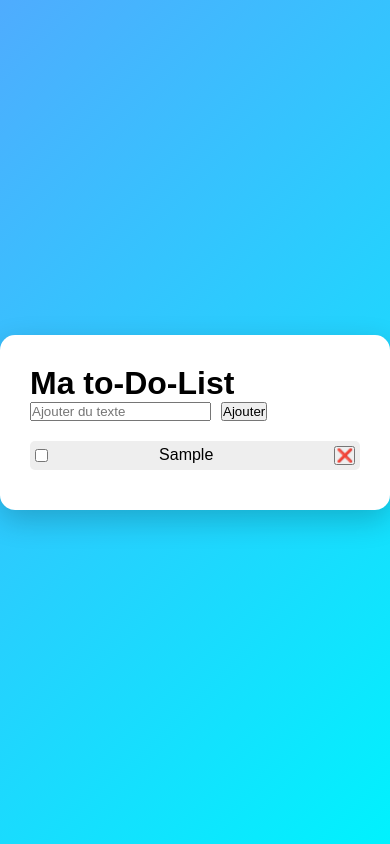
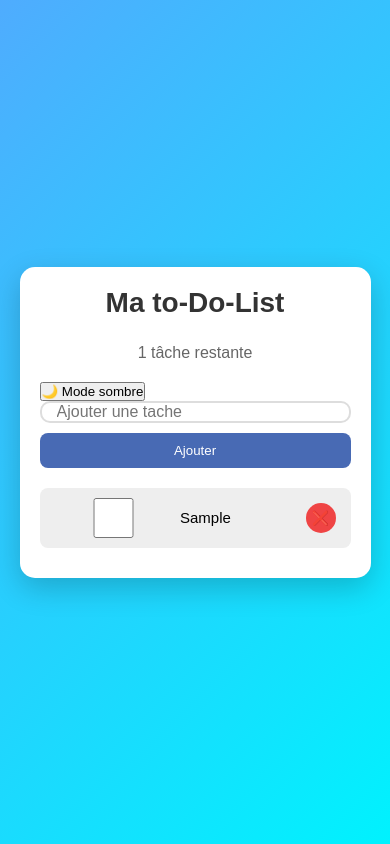
Before and after one commit to yiawich/todo-list, a plain HTML site: page index.html in a window 390 px wide. Both pictures are taken after typing "Sample" into the empty fields and a click on the button "Ajouter". Drawn offline with Linux system fonts and the light colour scheme.

Commit message:
Organisation du CSS et amélioration de la lisibilité

```diff
--- a/css/style.css
+++ b/css/style.css
@@ -1,10 +1,12 @@
-*{
+/* Reset de base */
+* {
     margin: 0;
     padding: 0;
     box-sizing: border-box;
 }
 
 
+/* Style général de la page */
 body {
     font-family: Arial, sans-serif;
     background: linear-gradient(135deg, #4facfe, #00f2fe);
@@ -14,30 +16,223 @@ body {
     min-height: 100vh;
 }
 
+
+/* Conteneur principal */
 .container {
     background: white;
-    width: 400px;
-    padding: 30px;
+    width: 500px;
+    max-width: 90%;
+    padding: 35px;
     border-radius: 15px;
     box-shadow: 0 10px 30px rgba(0,0,0,0.2);
 }
 
+
+/* Titre */
+h1 {
+    text-align: center;
+    margin-bottom: 25px;
+    color: #333;
+}
+
+
+/* Compteur de tâches */
+#taskCount {
+    text-align: center;
+    margin-bottom: 20px;
+    color: #666;
+}
+
+
+/* Zone d'ajout */
 .input-container {
     display: flex;
     gap: 10px;
     margin-bottom: 20px;
 }
+
+
+/* Champ de texte */
+input {
+    flex: 1;
+    height: 40px;
+    padding: 0 15px;
+    font-size: 16px;
+    border: 2px solid #ddd;
+    border-radius: 10px;
+    outline: none;
+    transition: 0.3s;
+}
+
+
+input:focus {
+    border-color: #2563eb;
+    box-shadow: 0 0 8px rgba(37, 99, 235, 0.3);
+}
+
+
+/* Bouton ajouter */
+.add-btn {
+    background: #486ab4;
+    color: white;
+    border: none;
+    border-radius: 8px;
+    padding: 10px 20px;
+    cursor: pointer;
+    transition: 0.3s;
+}
+
+
+.add-btn:hover {
+    background: #1d4ed8;
+    transform: scale(1.05);
+}
+
+
+/* Bouton supprimer */
+.delete-btn {
+    background: #ef4444;
+    color: white;
+    border: none;
+    border-radius: 50%;
+    width: 30px;
+    height: 30px;
+    cursor: pointer;
+    font-size: 14px;
+}
+
+
+.delete-btn:hover {
+    background: #dc2626;
+    transform: scale(1.1);
+}
+
+
+/* Affichage des tâches */
+li {
+    display: flex;
+    align-items: center;
+    gap: 8px;
+    padding: 10px 15px;
+    margin-bottom: 10px;
+    background: #eee;
+    border-radius: 8px;
+    transition: 0.2s;
+    animation: taskAppear 0.3s ease;
+}
+
+
+li span {
+    flex: 1;
+    overflow-wrap: break-word;
+}
+
+
+li input[type="checkbox"] {
+    margin: 0;
+}
+
+
+li:hover {
+    transform: translateY(-2px);
+}
+
+
+/* Tâche terminée */
 .done {
     text-decoration: line-through;
-    color: gray;
+    color: rgb(98, 91, 91);
     opacity: 0.7;
 }
 
-li {
-    display: flex;
-    justify-content: space-between;
-    margin-bottom: 10px;
-    padding: 5px;
-    background: #eee;
-    border-radius: 5px;
+
+/* Bouton mode sombre */
+.dark-btn {
+    margin-bottom: 20px;
 }
+
+
+/* Mode sombre */
+body.dark {
+    background: #111827;
+}
+
+
+body.dark .container {
+    background: #1f2937;
+    color: white;
+}
+
+
+body.dark h1 {
+    color: white;
+}
+
+
+body.dark #taskCount {
+    color: white;
+}
+
+
+body.dark li {
+    background: #374151;
+    color: white;
+}
+
+
+body.dark input {
+    background: #374151;
+    color: white;
+    border-color: #555;
+}
+
+
+/* Responsive téléphone */
+@media (max-width: 600px) {
+
+    .container {
+        width: 95%;
+        padding: 20px;
+    }
+
+
+    .input-container {
+        flex-direction: column;
+    }
+
+
+    .input-container input {
+        width: 100%;
+    }
+
+
+    .input-container button {
+        width: 100%;
+    }
+
+
+    li {
+        font-size: 15px;
+    }
+
+
+    h1 {
+        font-size: 28px;
+    }
+}
+
+
+/* Animation d'apparition des tâches */
+@keyframes taskAppear {
+
+    from {
+        opacity: 0;
+        transform: translateY(-10px);
+    }
+
+
+    to {
+        opacity: 1;
+        transform: translateY(0);
+    }
+}
--- a/index.html
+++ b/index.html
@@ -11,10 +11,12 @@
     <div class="container">
 
         <h1>Ma to-Do-List</h1>
+        <p id="taskCount">0 tâche restante</p>
+        <button id="darkModeBtn">🌙 Mode sombre</button>
 
         <div class="input-container">
-            <input type="text" id="taskInput" placeholder="Ajouter du texte">
-            <button id="addbutton">Ajouter</button>
+            <input type="text" id="taskInput" placeholder="Ajouter une tache">
+            <button id="addbutton" class="add-btn">Ajouter</button>
         </div>
 
         <ul id="taskList"></ul>
--- a/script.js
+++ b/script.js
@@ -1,75 +1,216 @@
+// Récupération des éléments HTML
 const taskInput = document.getElementById("taskInput");
 const addButton = document.getElementById("addbutton");
 const taskList = document.getElementById("taskList");
+const darkModeBtn = document.getElementById("darkModeBtn");
+const taskCount = document.getElementById("taskCount");
+
+// Création d'une tâche
+function createTaskElement(taskText, isDone = false) {
+
+    const li = document.createElement("li");
+
+    // Création de la case à cocher
+    const checkbox = document.createElement("input");
+    checkbox.type = "checkbox";
+    checkbox.checked = isDone;
+
+    // Ajout du texte de la tâche
+    const span = document.createElement("span");
+    span.textContent = taskText;
+
+    // Ajoute le style si la tâche est terminée
+    if (isDone) {
+        li.classList.add("done");
+    }
+
+    // Change l'état de la tâche
+    checkbox.addEventListener("change", () => {
+
+        li.classList.toggle("done");
+
+        saveTasks();
+        updateTaskCount();
+
+    });
+
+    // Création du bouton supprimer
+    const deleteBtn = document.createElement("button");
+
+    deleteBtn.textContent = "❌";
+    deleteBtn.classList.add("delete-btn");
+
+    // Supprime la tâche
+    deleteBtn.addEventListener("click", (event) => {
+
+        event.stopPropagation();
+
+        li.remove();
+
+        saveTasks();
+        updateTaskCount();
+
+    });
+
+
+    // Ajout des éléments dans la tâche
+    li.appendChild(checkbox);
+    li.appendChild(span);
+    li.appendChild(deleteBtn);
+
+
+    return li;
+}
+
+
 
 // Ajouter une tâche
 function addTask() {
+
     const taskText = taskInput.value.trim();
 
+
+    // Vérifie si le champ est vide
     if (taskText === "") {
+
         alert("Écris une tâche !");
+
         return;
+
     }
 
-    // créer un élément li
-    const li = document.createElement("li");
 
-    const checkbox = document.createElement("input");
-    checkbox.type = "checkbox";
+    // Création et ajout de la tâche
+    const li = createTaskElement(taskText);
 
-    const span = document.createElement("span");
-    span.textContent = taskText;
+    taskList.appendChild(li);
 
-    li.appendChild(checkbox);
-    li.appendChild(span);
-
-    // Quand on clique sur la tâche, elle est marquée comme terminée
-    li.addEventListener("click", () => {
-        li.classList.toggle("done");
-        saveTasks();
-    });
-
-    // bouton supprimer
-    const deleteBtn = document.createElement("button");
-    deleteBtn.textContent = "❌";
-    deleteBtn.style.marginLeft = "10px";
-
-    deleteBtn.addEventListener("click", (e) => {
-        e.stopPropagation();
-        li.remove();
-        saveTasks();
-    });
-
-    li.appendChild(deleteBtn);
-    taskList.appendChild(li);
 
     saveTasks();
 
+    updateTaskCount();
+
+
+    // Vide le champ
     taskInput.value = "";
+
 }
 
-// clic sur le bouton
+// Clique sur le bouton Ajouter
 addButton.addEventListener("click", addTask);
 
 
-// touche Entrée
-taskInput.addEventListener("keypress", (e) => {
-    if (e.key === "Enter") {
+// Ajouter avec la touche Entrée
+taskInput.addEventListener("keypress", (event) => {
+
+    if (event.key === "Enter") {
+
         addTask();
+
     }
+
 });
 
 
 // Sauvegarder les tâches
 function saveTasks() {
+
     const tasks = [];
 
+
     document.querySelectorAll("#taskList li").forEach(li => {
+
+        const checkbox = li.querySelector("input");
+
+        const span = li.querySelector("span");
+
+
         tasks.push({
-            text: li.firstChild.textContent,
-            done: li.classList.contains("done")
+
+            text: span.textContent,
+
+            done: checkbox.checked
+
         });
+
     });
 
+
     localStorage.setItem("tasks", JSON.stringify(tasks));
+
 }
+
+// Charger les tâches sauvegardées
+function loadTasks() {
+
+    const tasks = JSON.parse(localStorage.getItem("tasks")) || [];
+
+
+    tasks.forEach(task => {
+
+        const li = createTaskElement(
+            task.text,
+            task.done
+        );
+
+
+        taskList.appendChild(li);
+
+    });
+
+}
+
+// Compteur des tâches restantes
+function updateTaskCount() {
+
+    const tasks = document.querySelectorAll("#taskList li");
+
+
+    const remainingTasks = Array.from(tasks)
+        .filter(task => !task.classList.contains("done"))
+        .length;
+
+
+    if (taskCount) {
+
+        taskCount.textContent =
+        `${remainingTasks} tâche${remainingTasks > 1 ? "s" : ""} restante${remainingTasks > 1 ? "s" : ""}`;
+
+    }
+
+}
+
+
+
+// Mode sombre sauvegardé
+if (localStorage.getItem("darkMode") === "enabled") {
+
+    document.body.classList.add("dark");
+
+}
+
+// Activation du mode sombre
+darkModeBtn.addEventListener("click", () => {
+
+
+    document.body.classList.toggle("dark");
+
+
+    if (document.body.classList.contains("dark")) {
+
+        localStorage.setItem("darkMode", "enabled");
+
+    } else {
+
+        localStorage.setItem("darkMode", "disabled");
+
+    }
+
+
+});
+
+
+// Chargement au démarrage
+loadTasks();
+
+updateTaskCount();
```
